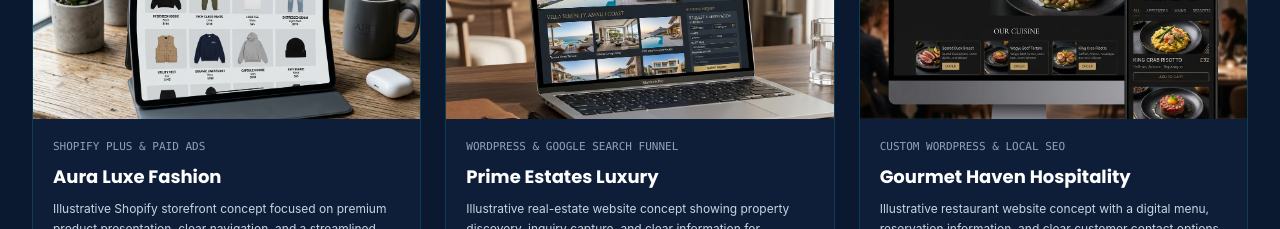
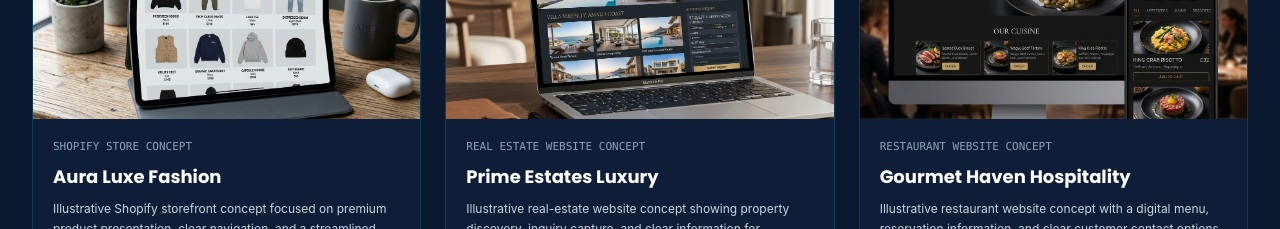
Before and after one commit to 786web/My-portfolio-trinova-, a React (Vite) app: page / in a window 1280 px wide. Shown: the part 2880-3109 px from the top of the page. Built offline with nearby package versions, Linux system fonts and the light colour scheme; no server answers.

Commit message:
Refine concept portfolio copy and remove duplicated service details

```diff
--- a/src/data/content.ts
+++ b/src/data/content.ts
@@ -27,9 +27,9 @@ export const PROJECTS: Project[] = [
     id: 'aura-luxe',
     title: 'Aura Luxe Fashion',
     category: 'shopify',
-    categoryLabel: 'Shopify Plus & Paid Ads',
+    categoryLabel: 'Shopify Store Concept',
     image: fashionStoreImg,
-    tagline: 'High-Converting Luxury Apparel E-Commerce Platform',
+    tagline: 'Luxury Apparel Storefront & Product Discovery',
     description: 'Illustrative Shopify storefront concept focused on premium product presentation, clear navigation, and a streamlined shopping experience.',
     challenge: 'Concept brief: demonstrate how a fashion brand could present collections clearly and make product discovery easier on mobile.',
     solution: 'Proposed direction: a responsive storefront with collection browsing, product-focused layouts, a clear cart journey, and optional analytics integrations.',
@@ -47,9 +47,9 @@ export const PROJECTS: Project[] = [
     id: 'prime-estates',
     title: 'Prime Estates Luxury',
     category: 'leads',
-    categoryLabel: 'WordPress & Google Search Funnel',
+    categoryLabel: 'Real Estate Website Concept',
     image: realEstateImg,
-    tagline: 'High-Ticket Real Estate Inbound Acquisition Engine',
+    tagline: 'Property Discovery & Buyer Inquiry Experience',
     description: 'Illustrative real-estate website concept showing property discovery, inquiry capture, and clear information for prospective buyers.',
     challenge: 'Concept brief: help visitors browse property information and submit relevant inquiries without unnecessary friction.',
     solution: 'Proposed direction: structured property listings, useful detail pages, a focused inquiry form, and optional CRM or WhatsApp follow-up.',
@@ -67,9 +67,9 @@ export const PROJECTS: Project[] = [
     id: 'gourmet-haven',
     title: 'Gourmet Haven Hospitality',
     category: 'wordpress',
-    categoryLabel: 'Custom WordPress & Local SEO',
+    categoryLabel: 'Restaurant Website Concept',
     image: restaurantAppImg,
-    tagline: 'Zero-Latency Table Reservation & Digital Menu',
+    tagline: 'Digital Menu & Reservation Information',
     description: 'Illustrative restaurant website concept with a digital menu, reservation information, and clear customer contact options.',
     challenge: 'Concept brief: make menu information and reservation steps easy to find on both desktop and mobile.',
     solution: 'Proposed direction: organized menu categories, a reservation request flow, WhatsApp contact, and local-search-friendly page structure.',
@@ -87,9 +87,9 @@ export const PROJECTS: Project[] = [
     id: 'chronos-wearables',
     title: 'Chronos Wearables D2C',
     category: 'ecommerce',
-    categoryLabel: 'D2C Scaling & TikTok Funnels',
+    categoryLabel: 'D2C Storefront Concept',
     image: fashionStoreImg,
-    tagline: 'Single-Product Viral E-Commerce Scale Machine',
+    tagline: 'Product Storytelling & Simple Shopping Journey',
     description: 'Illustrative direct-to-consumer storefront concept for a wearable technology product, with product details and a simplified purchase journey.',
     challenge: 'Concept brief: present product benefits and specifications clearly while keeping the buying journey straightforward.',
     solution: 'Proposed direction: focused product storytelling, responsive layouts, a clear checkout path, and optional campaign tracking integrations.',
@@ -107,9 +107,9 @@ export const PROJECTS: Project[] = [
     id: 'apex-commercial',
     title: 'Apex Commercial Supplies',
     category: 'ecommerce',
-    categoryLabel: 'WooCommerce B2B Portal',
+    categoryLabel: 'B2B Catalogue Concept',
     image: realEstateImg,
-    tagline: 'Wholesale B2B Ordering & Automated Invoicing',
+    tagline: 'Wholesale Catalogue & Quote Request Flow',
     description: 'Illustrative B2B wholesale portal concept with a product catalogue, quote requests, and business-focused information.',
     challenge: 'Concept brief: help trade buyers browse a catalogue and understand how to request wholesale pricing.',
     solution: 'Proposed direction: organized product categories, a quote-request form, and optional account-based pricing after business approval.',
@@ -127,9 +127,9 @@ export const PROJECTS: Project[] = [
     id: 'nova-dental',
     title: 'Nova Dental Health Clinic',
     category: 'leads',
-    categoryLabel: 'Patient Portal & Local Ad Funnel',
+    categoryLabel: 'Clinic Website Concept',
     image: restaurantAppImg,
-    tagline: 'Healthcare Appointment Booking & Geo-Targeted Ads',
+    tagline: 'Clinic Services & Appointment Inquiry Experience',
     description: 'Illustrative clinic website concept focused on service information, practitioner profiles, and appointment inquiries.',
     challenge: 'Concept brief: make clinic services, opening information, and appointment contact details easy for visitors to understand.',
     solution: 'Proposed direction: clear service pages, profile sections, a simple appointment request form, and accessible contact details.',
@@ -272,9 +272,7 @@ export const PRICING_PLANS: PricingPlan[] = [
       'WhatsApp inquiry links and lead capture forms',
       'Analytics events where platform access and consent allow',
       'Mobile-first layout and form submission feedback',
-      'Optional analytics events where access and consent allow',
       'Form submission testing and clear confirmation feedback',
-      'Optional analytics setup where access and consent allow',
     ],
   },
   {
```
